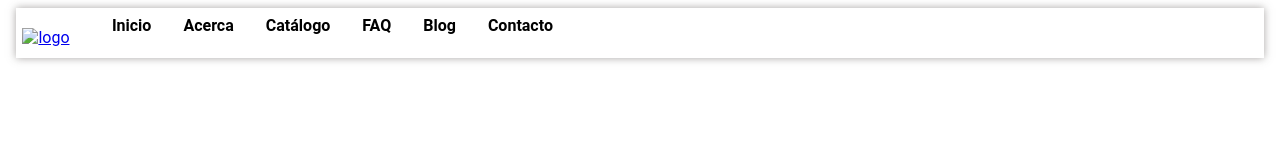
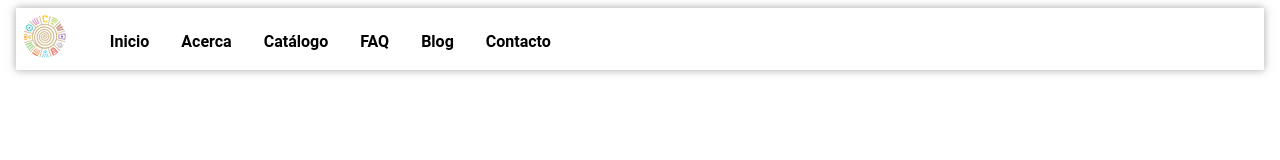
Before and after one commit to iwentothewoods/pachamamushka, a plain HTML site: page acerca.html in a window 1280 px wide. Drawn offline with Linux system fonts and the light colour scheme.

Commit message:
Arreglo de links

```diff
--- a/acerca.html
+++ b/acerca.html
@@ -9,7 +9,7 @@
 </head>
 <body>
     <header>
-        <div class = "header-logo"><a href="index.html"><img src="/mi-sitio/img/logo_pacha1.png" alt="logo"></a></div>
+        <div class="header-logo"><a href="index.html"><img src="./img/logo_pacha1.png" alt="logo"></a></div>
         <nav class = "header-menu">
             <ul>
                 <li><a href="index.html">Inicio</a></li>
--- a/css/style.css
+++ b/css/style.css
@@ -37,10 +37,10 @@ header {
 /* menú */
 .header-menu {
     /* border: 1px red solid; */
+    position: relative;
     left: auto;
-    position: relative;
     top: auto;
-    width: auto;
+    width: 90%;
     display: inline-block;
     margin: 0.5rem 0 0.5rem 1rem;
 }
```
Also changed, not shown: blog.html (+1 -1 lines), contacto.html (+1 -1 lines), faq.html (+1 -1 lines).
